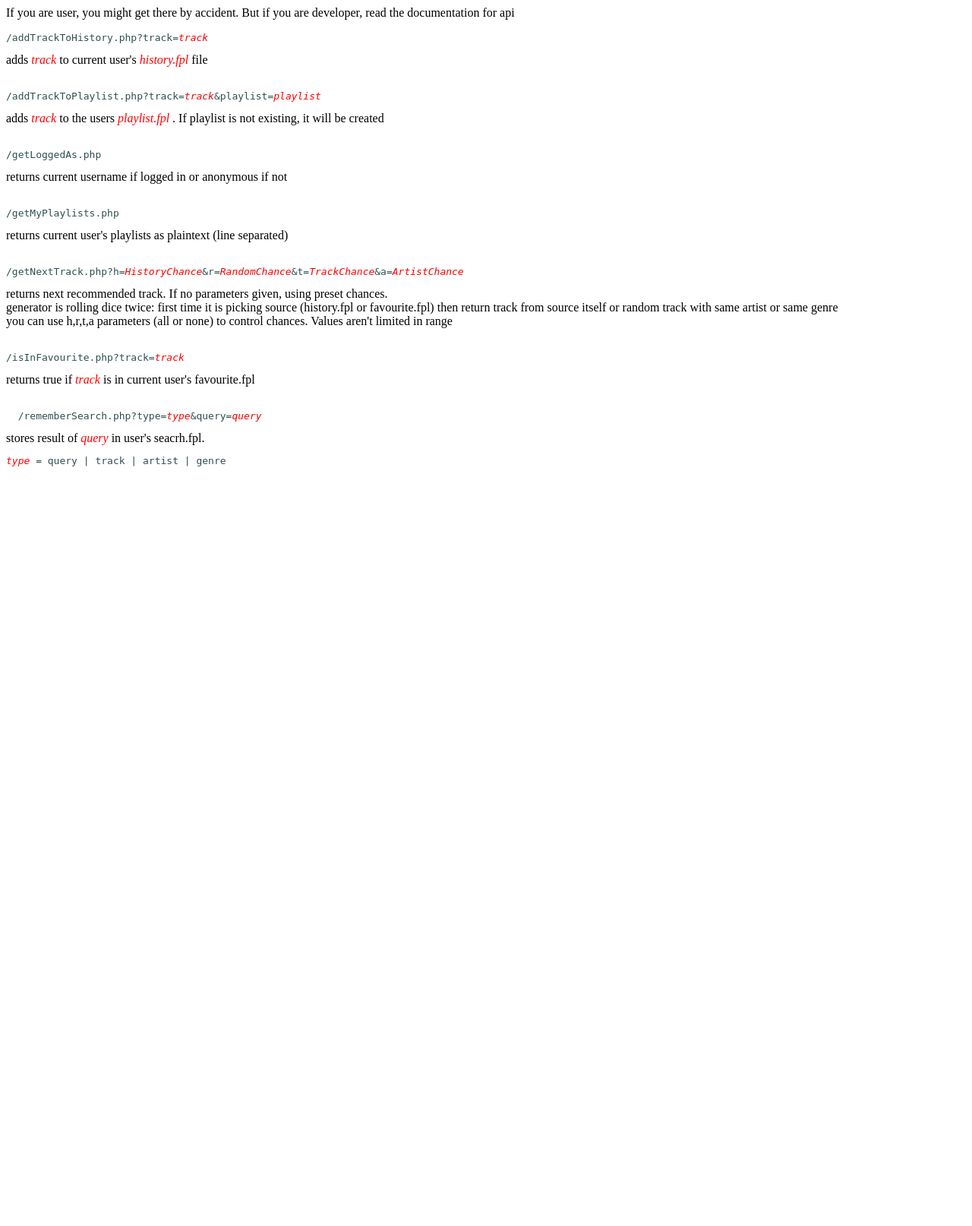
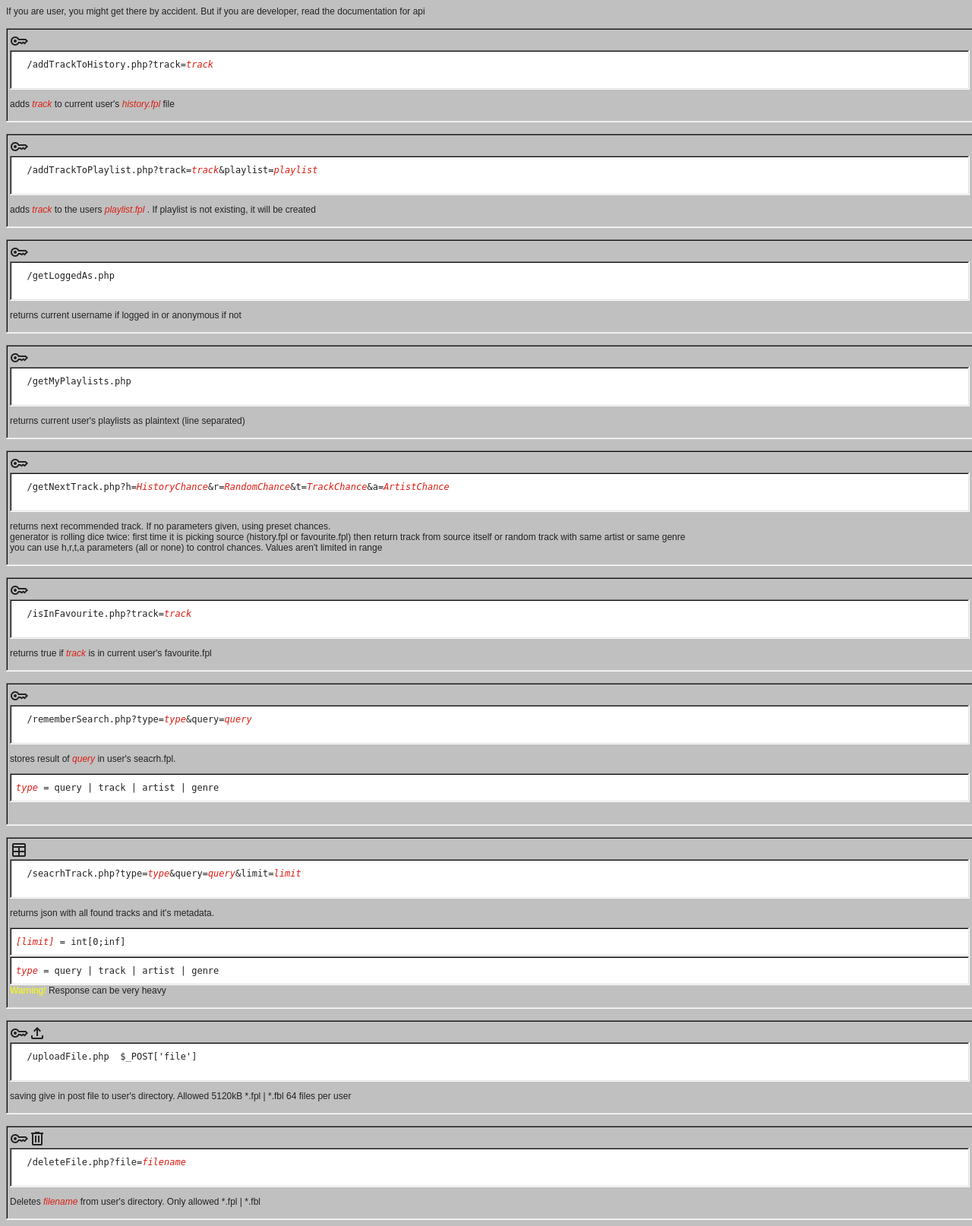
Before and after one commit to InTostor/FriedMusic, a PHP site: page /api/index.html in a window 1280 px wide. Shown: the whole page at 76% size. Before the commit the page ends 614 px from the top, so only its background shows below. Run offline with PHP 8.4, Linux system fonts and the light colour scheme.

Commit message:
fixed some bugs after they were found on friedCli

```diff
--- a/web/api/index.html
+++ b/web/api/index.html
@@ -1,52 +1,133 @@
+<link rel="stylesheet" href="https://fonts.googleapis.com/css2?family=Material+Symbols+Outlined:opsz,wght,FILL,GRAD@24,400,0,0" />
+<link rel="stylesheet" href="/styles/98.css">
 <style>
+  body{
+    background-color: #c0c0c0;
+    color: #222;
+  }
   var{
-    color: red;
+    color:rgb(220,30,20);
   }
-  pre{
-    color:darkslategray;
+  .material-symbols-outlined {
+  font-variation-settings:
+  'FILL' 0,
+  'wght' 400,
+  'GRAD' 0,
+  'opsz' 24
+  }
+  .apiFunction{
+    width:100%;
+    padding:5px;
+    margin: 15px 0 0 0;
+    box-shadow: inset -1px -1px #fff,inset 1px 1px grey,inset -2px -2px #dfdfdf,inset 2px 2px #0a0a0a;
+  }
+  .warning{
+    color:yellow
   }
 </style>
 
 
 If you are user, you might get there by accident. But if you are developer, read the documentation for api
 
-<p>
 
+<div class="apiFunction">
+  <span class="material-symbols-outlined">key</span>
   <pre>
   /addTrackToHistory.php?track=<var>track</var>
   </pre>
-adds <var>track</var> to current user's <var>history.fpl</var> file <br><br>
+  <p>
+    adds <var>track</var> to current user's <var>history.fpl</var> file
+  </p>
+</div>
 
+<div class="apiFunction">
+  <span class="material-symbols-outlined">key</span>
   <pre>
   /addTrackToPlaylist.php?track=<var>track</var>&playlist=<var>playlist</var>
   </pre>
-adds <var>track</var> to the users <var>playlist.fpl</var> . If playlist is not existing, it will be created <br><br>
+  <p>
+    adds <var>track</var> to the users <var>playlist.fpl</var> . If playlist is not existing, it will be created
+  </p>
+</div>
 
+<div class="apiFunction">
+  <span class="material-symbols-outlined">key</span>
   <pre>
   /getLoggedAs.php
   </pre>
-returns current username if logged in or anonymous if not<br><br>
+  <p>
+    returns current username if logged in or anonymous if not
+  </p>
+</div>
 
+
+<div class="apiFunction">
+  <span class="material-symbols-outlined">key</span>
   <pre>
   /getMyPlaylists.php
   </pre>
-returns current user's playlists as plaintext (line separated)<br><br>
+  <p>
+    returns current user's playlists as plaintext (line separated)
+  </p>
+</div>
 
+<div class="apiFunction">
+  <span class="material-symbols-outlined">key</span>
   <pre>
   /getNextTrack.php?h=<var>HistoryChance</var>&r=<var>RandomChance</var>&t=<var>TrackChance</var>&a=<var>ArtistChance</var>
   </pre>
+  <p>
     returns next recommended track. If no parameters given, using preset chances.   <br>
     generator is rolling dice twice: first time it is picking source (history.fpl or favourite.fpl) then return track from source itself or random track with same artist or same genre <br>
-you can use h,r,t,a parameters (all or none) to control chances. Values aren't limited in range<br><br>
+    you can use h,r,t,a parameters (all or none) to control chances. Values aren't limited in range
+  </p>
+</div>
 
+<div class="apiFunction">
+  <span class="material-symbols-outlined">key</span>
   <pre>
   /isInFavourite.php?track=<var>track</var>
   </pre>
-returns true if <var>track</var> is in current user's favourite.fpl<br><br>
-
+  <p>
+    returns true if <var>track</var> is in current user's favourite.fpl
+  </p>
+</div>
+<div class="apiFunction">
+  <span class="material-symbols-outlined">key</span>
   <pre>
   /rememberSearch.php?type=<var>type</var>&query=<var>query</var>
   </pre>
-stores result of <var>query</var> in user's seacrh.fpl.  <pre><var>type</var> = query | track | artist | genre</pre>
+  <p>
+    stores result of <var>query</var> in user's seacrh.fpl.  <pre><var>type</var> = query | track | artist | genre</pre><br>
+  </p>
+</div>
 
+<div class="apiFunction">
+  <span class="material-symbols-outlined">table</span>
+  <pre>
+  /seacrhTrack.php?type=<var>type</var>&query=<var>query</var>&limit=<var>limit</var>
+  </pre>
+  <p>
+    returns json with all found tracks and it's metadata. <pre><var>[limit]</var> = int[0;inf]</pre> <pre><var>type</var> = query | track | artist | genre</pre> <span class="warning">Warning!</span> Response can be very heavy
   </p>
+</div>
+
+<div class="apiFunction">
+  <span class="material-symbols-outlined">key</span><span class="material-symbols-outlined">upload</span>
+  <pre>
+  /uploadFile.php  $_POST['file']
+  </pre>
+  <p>
+    saving give in post file to user's directory. Allowed 5120kB *.fpl | *.fbl 64 files per user
+  </p>
+</div>
+
+<div class="apiFunction">
+  <span class="material-symbols-outlined">key</span><span class="material-symbols-outlined">delete</span>
+  <pre>
+  /deleteFile.php?file=<var>filename</var>
+  </pre>
+  <p>
+    Deletes <var>filename</var> from user's directory. Only allowed *.fpl | *.fbl
+  </p>
+</div>
--- a/web/index.php
+++ b/web/index.php
@@ -32,6 +32,7 @@ if ($uname == "anonymous"){
 <?=html("$root/resources/userPanel.html");?>
 <?=html("$root/resources/player.html");?>
 <?=html("$root/resources/searcher.html");?>
+
 <script src="/js/userpanel.js"></script>
   </div>
 
--- a/web/js/playerCombine.js
+++ b/web/js/playerCombine.js
@@ -7,7 +7,7 @@ class AudioPlayer {
   shuffle
   srcType
   src
-  savedToHistory
+  savedToHistory = false
   trackNumber
 
 
```
Also changed, not shown: web/api/deleteFile.php (added, +25 -0 lines), web/api/getNextTrack.php (+26 -6 lines), web/api/searchTrack.php (+7 -1 lines), web/api/uploadFile.php (added, +59 -0 lines), web/coffee/index.php (added, +34 -0 lines), web/lib/fetchTracks.php (+10 -5 lines), web/login/index.php (+31 -9 lines), web/tst.php (+14 -5 lines), web/.well-known/security.txt (added), 4 other files. Lines whose indentation alone changed are shown as unchanged.
